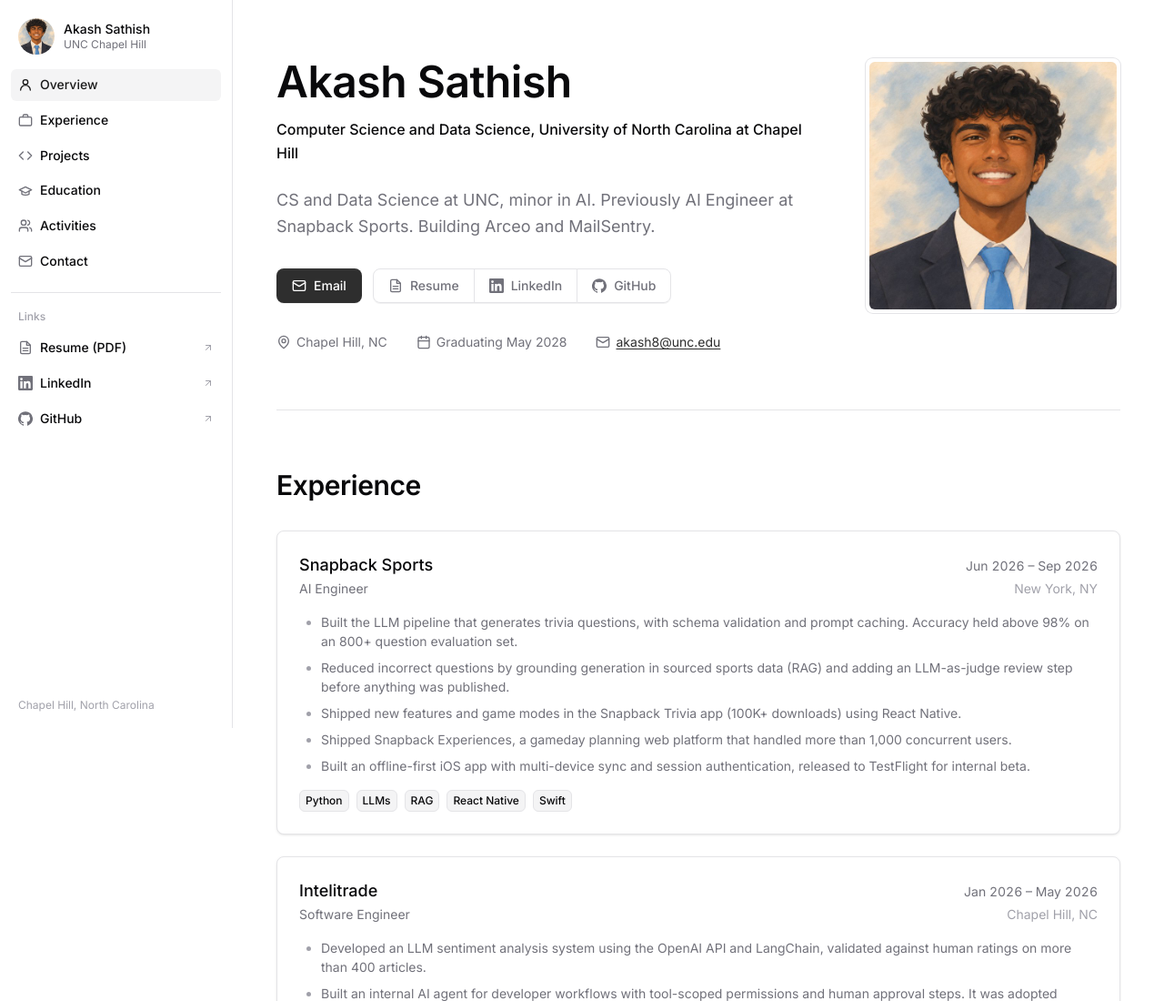
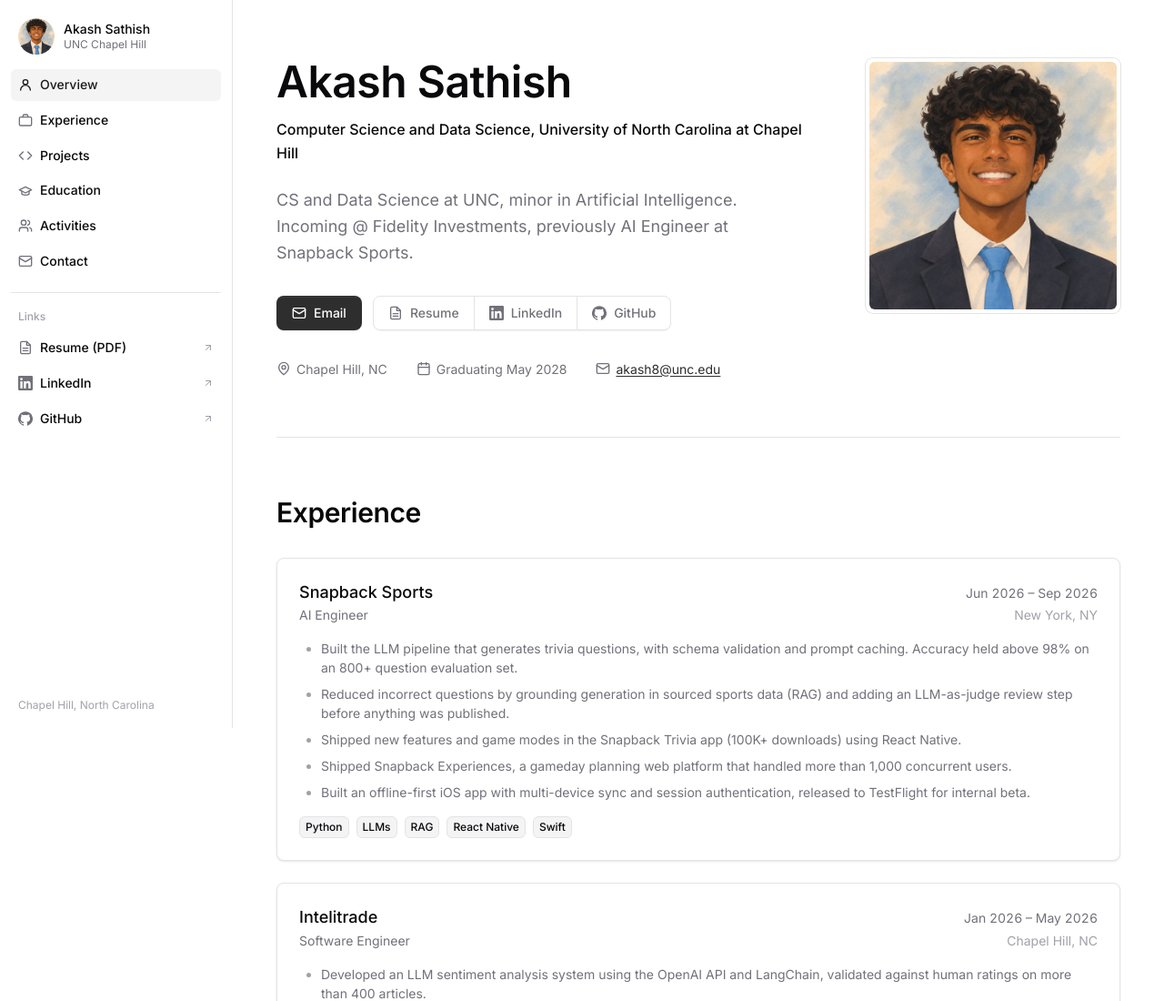
Before and after one commit to Akash-Sathish8/portfolio, a plain HTML site: page index.html in a window 1280 px wide. Shown: the top 1100 px of the page at 91% size. Drawn offline with Linux system fonts and the light colour scheme.

Commit message:
Update intro: incoming at Fidelity
Co-Authored-By: Claude Opus 5.5 <noreply@anthropic.com>

```diff
--- a/index.html
+++ b/index.html
@@ -356,7 +356,7 @@
         <div>
           <h1>Akash Sathish</h1>
           <p class="role">Computer Science and Data Science, University of North Carolina at Chapel Hill</p>
-          <p class="lead">CS and Data Science at UNC, minor in AI. Previously AI Engineer at Snapback Sports. Building Arceo and MailSentry.</p>
+          <p class="lead">CS and Data Science at UNC, minor in Artificial Intelligence. Incoming @ Fidelity Investments, previously AI Engineer at Snapback Sports.</p>
           <div class="actions">
             <a class="btn btn-brand" href="mailto:akash8@unc.edu"><svg><use href="#i-mail"/></svg>Email</a>
             <div class="btn-group" role="group" aria-label="Profiles">
```
